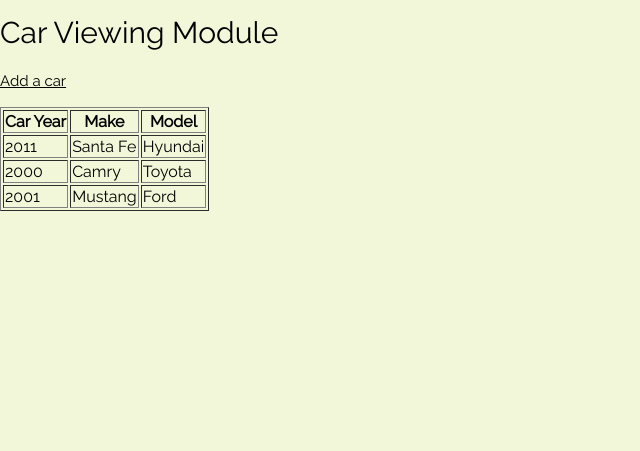
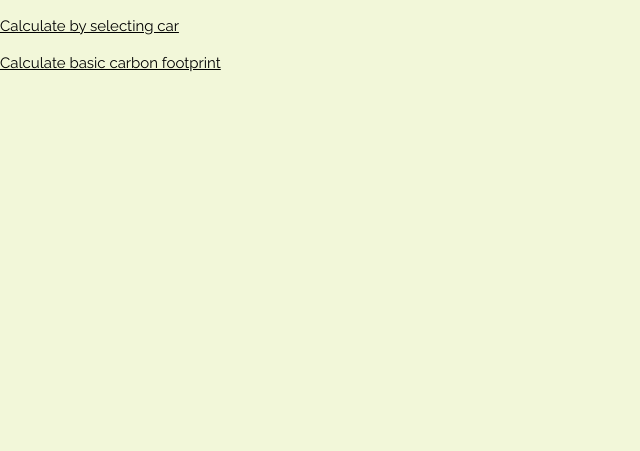
Before and after one commit to Jesch101/Carbon-Footprint, a Django app: page /cf_app/ in a window 1280 px wide. Shown: the part 181-632 px from the top of the page, without its empty margins (0-640 px from the left). Run offline with Django 3.2, Linux system fonts and the light colour scheme; data comes from the database, SQL or seed files in the repository; both versions use the stored data as it was after the commit.

Commit message:
Updated car form logic, added new templates

```diff
--- a/cf_app/templates/base.html
+++ b/cf_app/templates/base.html
@@ -150,8 +150,8 @@
         }
     </style>
     <footer class="w3-container w3-theme-d5 w3-padding-32 w3-margin-top">
-        <p>Created by <a href="https://github.com/Jesch101">Jeremy Esch</a> and <a
-                href="https://github.com/connorbustos">Connor Bustos</a></p>
+        <p>Created by <a href="https://github.com/Jesch101" target="_blank">Jeremy Esch</a> and <a
+                href="https://github.com/connorbustos" target="_blank">Connor Bustos</a></p>
 
     </footer>
 
--- a/cf_app/templates/cf_app/car_list.html
+++ /dev/null
@@ -1,33 +0,0 @@
-{% extends 'base.html' %}
-
-{% block title %}Car View Module{% endblock %}
-
-{% block content %}
-<h2>Car Viewing Module</h2>
-<p><a href="{% url 'car_add' %}">Add a car</a></p>
-
-<table border="1">
-    <thead>
-        <tr>
-            <th>Car Year</th>
-            <th>Make</th>
-            <th>Model</th>
-        </tr>
-    </thead>
-    <tbody>
-        {% for car in car %}
-        <tr>
-            <td>{{ car.year }}</td>
-            <td>{{ car.model}}</td>
-            <td>{{ car.make }}</td>
-        </tr>
-        {% empty %}
-        <tr>
-            <td colspan="4">No cars in the database at the moment!. <a href="{% url 'car_add' %}">Add the first car</a>.
-            </td>
-        </tr>
-        {% endfor %}
-    </tbody>
-</table>
-
-{% endblock %}
--- /dev/null
+++ b/cf_app/templates/cf_app/home.html
@@ -0,0 +1,10 @@
+{% extends 'base.html' %}
+
+{% block title %}HOME VIEW{% endblock %}
+
+{% block content %}
+
+
+<p><a href="{% url 'car_add' %}">Calculate by selecting car</a></p>
+<p><a href="{% url 'calculator' %}">Calculate basic carbon footprint</a></p>
+{% endblock %}
--- a/cf_app/urls.py
+++ b/cf_app/urls.py
@@ -1,10 +1,9 @@
-from django.urls import path, include
+from django.urls import path
 from . import views
 urlpatterns = [
-    path('', views.CarListView.as_view(), name='car_changelist'),
-    path('add/', views.CarCreateView.as_view(), name='car_add'),
-    #path('<slug:pk>/', views.ParticularCar.as_view(), name='car_add'),
-    path('<str:pk>/', views.CarUpdateView.as_view(), name='car_change'),
+    path('', views.index, name='home_view'),
+    path('add/', views.search_car, name='car_add'),
+    path('calculator', views.basic_calc, name='calculator'),
     path('ajax/load-makes/', views.load_makes, name='ajax_load_makes'),
     path('ajax/load-models/', views.load_models, name='ajax_load_models'),
 ]
--- a/cf_app/views.py
+++ b/cf_app/views.py
@@ -1,68 +1,49 @@
-from django.shortcuts import render
-from django.urls import reverse
-from django.views.generic import ListView, CreateView, UpdateView
-from django.views.generic.edit import FormMixin
-from django.views.generic.detail import DetailView
+from django.shortcuts import render, redirect
+from django.template import RequestContext
+from django.views.generic import ListView, CreateView, UpdateView, TemplateView
 from django.urls import reverse_lazy
+from django.db.models import Q
 
 from .forms import CarDetailsForm
 from .models import Car, CarMake, CarModel, CarYear
 
-#def index(request):
-#    context = {}
-#    context['form'] = CarDetailsForm()
-#    if request.GET:
-#        make = request.GET['car_make']
-#        model = request.GET['car_model']
-#        year = request.GET['car_year']
-#
-#        #API data fetch
-#        url = "http://localhost:8080/" + "carbonfootprint?car_make=" + make + "&car_model=" + model + "&car_year=" + year
-#    return render(request, 'cf_app/index.html', context)
+def index(request):
+    context = {}
+    #context['form'] = CarDetailsForm()
+    return render(request, 'cf_app/home.html', context)
 
-class CarListView(ListView):
-    model = Car
-    context_object_name = 'car'
+def search_car(request):
+    queryset = Car.objects.all()
+    form = CarDetailsForm(request.POST)
+
+    if request.method == "POST" and form.is_valid():
+        queryset = Car.objects.filter(year__year__exact=form.cleaned_data['year'].year,
+                                    make__name__exact=form.cleaned_data['make'].name,
+                                    model__name__exact=form.cleaned_data['model'].name)
+        context = {
+        'year':form.cleaned_data['year'].year,
+        'make':form.cleaned_data['make'].name,
+        'model':form.cleaned_data['model'].name,
+        'form':form,
+        'queryset':queryset,
+        'fuel_efficiency': queryset[0].fuel_efficiency}
+    else:
+        context = {
+        'form':form,
+        'queryset':queryset,
+        'fuel_efficiency': False}
+
+    return render(request, 'cf_app/car_form.html', context)
+
+#Basic calculator view
+def basic_calc(request):
+    context = {}
+    return render(request, 'cf_app/basic_calc.html', context)
 
 class CarCreateView(CreateView):
     model = Car
     form_class = CarDetailsForm
-    success_url = reverse_lazy('car_changelist')
-    def form_valid(self, form):
-        return super().form_valid(form)
-
-# Work in progress. Meant to handle the request data to be used for calculations
-# Issue atm is with getting redirects to work with how urls.py is structured
-class ParticularCar(FormMixin, DetailView):
-    template_name='car_form.html'
-    model = Car
-    form_class = CarDetailsForm
-
-    def get_success_url(self):
-        return reverse_lazy('car_changelist')
-
-    def get_context_data(self, **kwargs):
-        context = super(ParticularCar, self).get_context_data(**kwargs)
-        context['form'] = CarDetailsForm(initial={'car': self.object})
-        return context
-
-    def post(self, request, *args, **kwargs):
-        self.object = self.get_object()
-        form = self.get_form()
-        if form.is_valid():
-            return self.form_valid(form)
-        else:
-            return self.form_invalid(form)
-
-    def form_valid(self, form):
-        form.save()
-        return super(ParticularCar, self).form_valid(form)
-
-
-class CarUpdateView(UpdateView):
-    model = Car
-    form_class = CarDetailsForm
-    success_url = reverse_lazy('car_changelist')
+    success_url = reverse_lazy('home_view')
 
 def load_makes(request):
     year_id = request.GET.get('year')
--- a/mysite/urls.py
+++ b/mysite/urls.py
@@ -5,6 +5,6 @@
 
 urlpatterns = [
     path('cf_app/', include('cf_app.urls')),
-    path('', RedirectView.as_view(pattern_name='car_changelist'), name='home'),
+    path('', RedirectView.as_view(pattern_name='home_view'), name='home'),
     path('admin/', admin.site.urls),
 ]
```
Also changed, not shown: cf_app/forms.py (+4 -4 lines), cf_app/templates/cf_app/basic_calc.html (added, +7 -0 lines), cf_app/templates/cf_app/car_form.html (+9 -1 lines), db.sqlite3.
